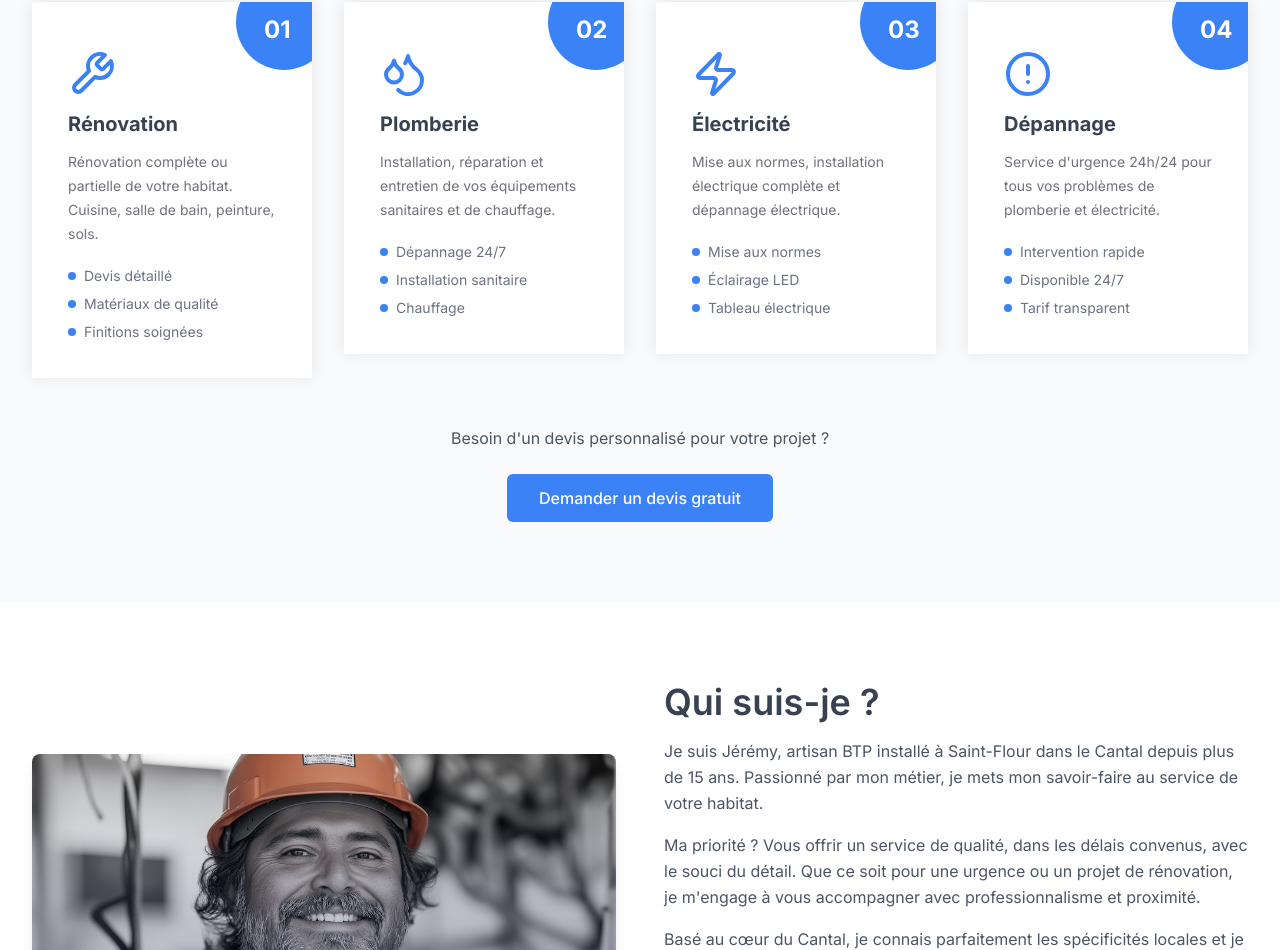
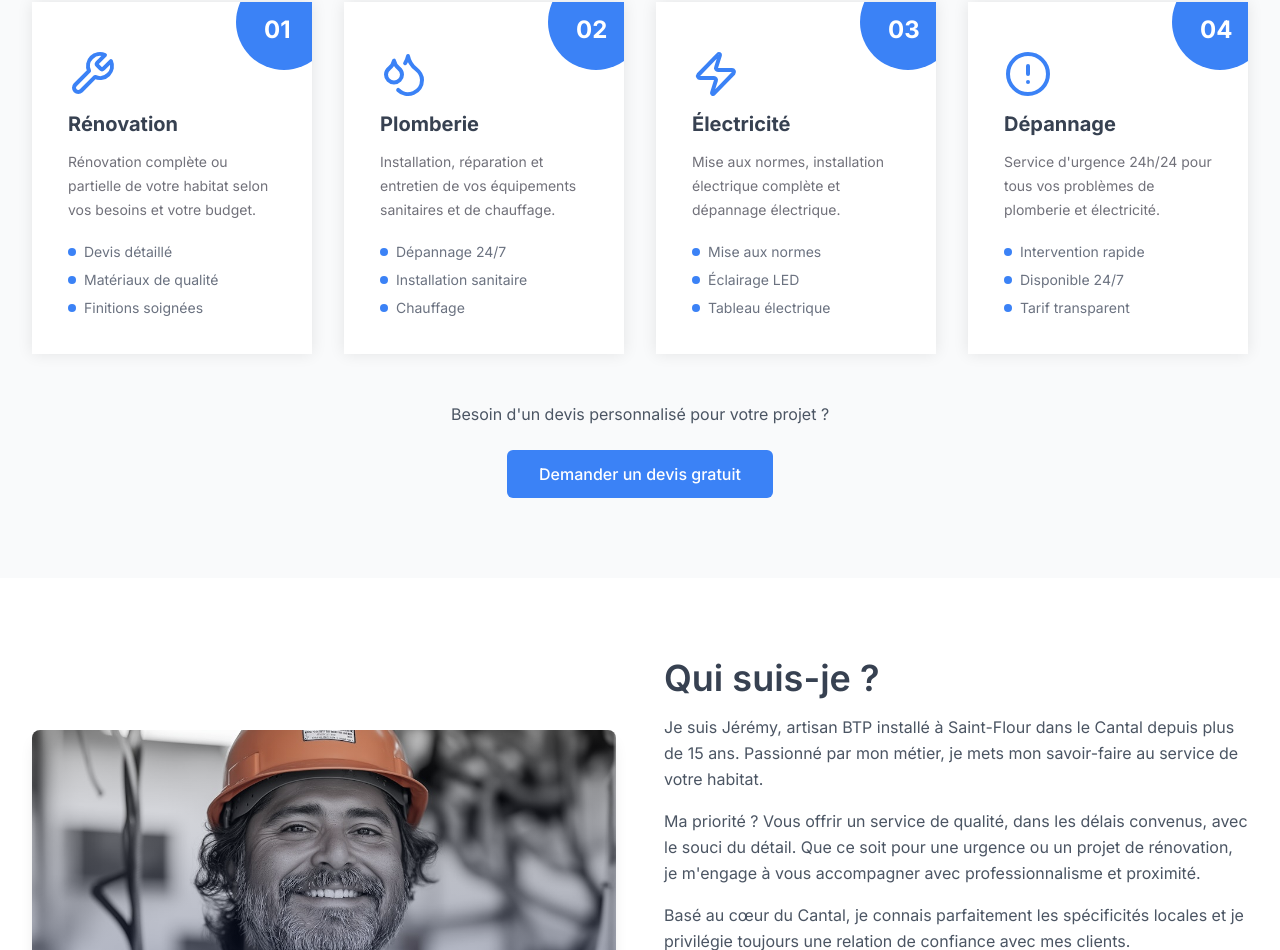
Before and after one commit to agat-dev/saint-flour-renov-project, a React (Vite) app: page / in a window 1280 px wide. Shown: the part 1054-2004 px from the top of the page. Built offline with nearby package versions, Linux system fonts and the light colour scheme.

Commit message:
Fix: Adjust renovation card height
Reduced text in the renovation service card to match the height of other cards, ensuring a 3-line display.

```diff
--- a/src/components/ServicesSection.tsx
+++ b/src/components/ServicesSection.tsx
@@ -1,4 +1,3 @@
-
 import { motion } from 'framer-motion';
 import { Wrench, Zap, Droplets, AlertCircle } from 'lucide-react';
 import ServiceCard from './ServiceCard';
@@ -8,7 +7,7 @@ const ServicesSection = () => {
     {
       icon: Wrench,
       title: 'Rénovation',
-      description: 'Rénovation complète ou partielle de votre habitat. Cuisine, salle de bain, peinture, sols.',
+      description: 'Rénovation complète ou partielle de votre habitat selon vos besoins et votre budget.',
       features: ['Devis détaillé', 'Matériaux de qualité', 'Finitions soignées'],
       number: '01'
     },
```
